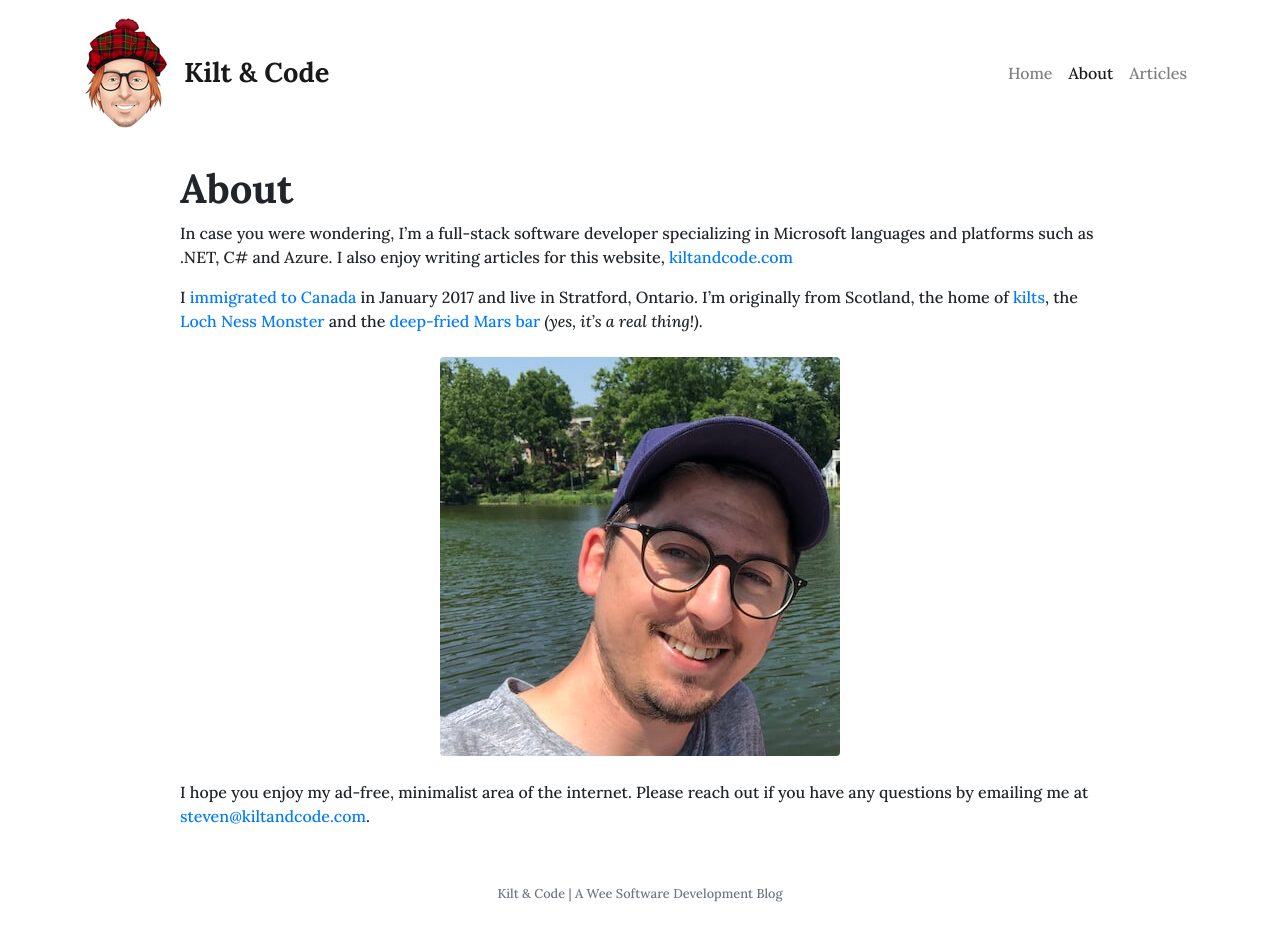
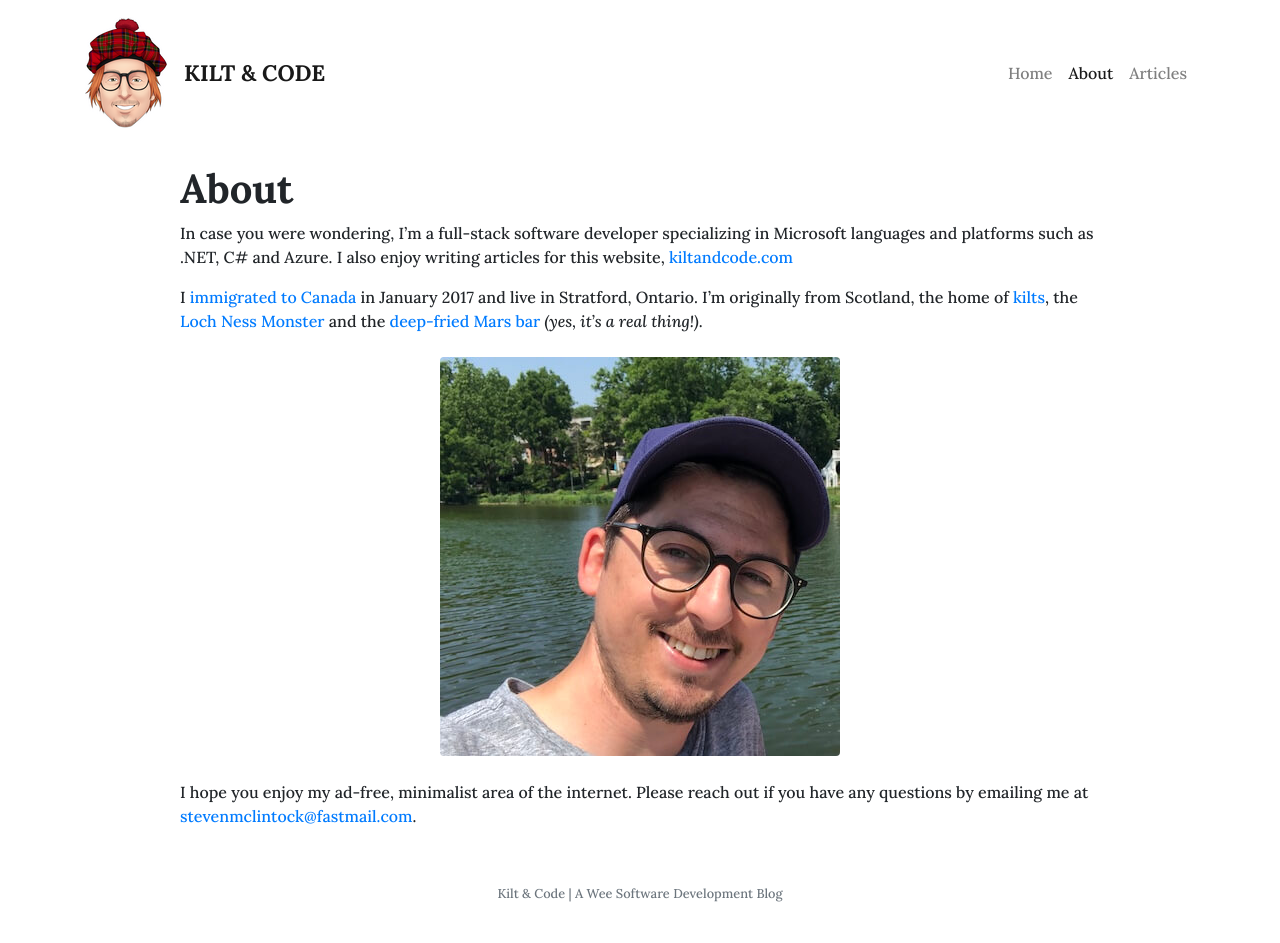
Before and after one commit to kiltandcode/kiltandcode.com, a Jekyll site: the page built from about.md, in a window 1280 px wide. Built offline with Jekyll 4.4.1, drawn with Linux system fonts in a browser that asks for light colours; nearby versions of some CDN libraries.

Commit message:
Update contact details and logo

```diff
--- a/_layouts/default.html
+++ b/_layouts/default.html
@@ -40,7 +40,7 @@
     <div class="container mt-1 mb-3">
       <header class="navbar navbar-expand-lg navbar-light mb-4 pl-0 pr-0">
         <a href="{{ site.baseurl }}/" class="navbar-brand"><img src="{{ site.baseurl }}/assets/img/logo.png" alt="{% include site-title.html %}" width="83" height="111" /></a>
-        <a href="{{ site.baseurl }}/" class="navbar-brand mr-auto"><strong style="font-size: 1.7rem;">{% include site-title.html %}</strong></a>
+        <a href="{{ site.baseurl }}/" class="navbar-brand mr-auto custom-logo">{% include site-title.html %}</a>
         <button class="navbar-toggler" type="button" data-toggle="collapse" data-target="#navbarSupportedContent" aria-controls="navbarSupportedContent" aria-expanded="false" aria-label="Toggle navigation">
           <span class="navbar-toggler-icon"></span>
         </button>
--- a/_layouts/post.html
+++ b/_layouts/post.html
@@ -33,12 +33,12 @@ layout: default
               </small>
             </p>
 
-            <ul class="list-inline text-center social">
+            <ul class="list-inline text-center custom-social">
               <li class="list-inline-item">
-                <a href="mailto:steven@kiltandcode.com" title="Email"><i class="fa fa-envelope" aria-hidden="true"></i></a>
+                <a href="mailto:stevenmclintock@fastmail.com" title="Email"><i class="fa fa-envelope" aria-hidden="true"></i></a>
               </li>
               <li class="list-inline-item">
-                <a href="http://www.linkedin.com/in/kiltandcode/" title="LinkedIn"><i class="fa fa-linkedin" aria-hidden="true"></i></a>
+                <a href="https://www.linkedin.com/in/stevenmclintock/" title="LinkedIn"><i class="fa fa-linkedin" aria-hidden="true"></i></a>
               </li>
               <li class="list-inline-item">
                   <a href="https://www.github.com/kiltandcode" title="GitHub"><i class="fa fa-github" aria-hidden="true"></i></a>
--- a/about.md
+++ b/about.md
@@ -13,4 +13,4 @@ I [immigrated to Canada](https://kiltandcode.com/2019/06/30/coming-to-canada-imm
     alt='Steven McLintock'
 %}
 
-I hope you enjoy my ad-free, minimalist area of the internet. Please reach out if you have any questions by emailing me at [steven@kiltandcode.com](mailto:steven@kiltandcode.com).
+I hope you enjoy my ad-free, minimalist area of the internet. Please reach out if you have any questions by emailing me at [stevenmclintock@fastmail.com](mailto:stevenmclintock@fastmail.com).
--- a/assets/css/custom.css
+++ b/assets/css/custom.css
@@ -26,6 +26,10 @@ h1 a:hover, h2 a:hover, h3 a:hover, h4 a:hover, h5 a:hover, h6 a:hover {
   color: #333 !important;
 }
 
+hr {
+  background-color: #d6d9de;
+}
+
 /* Override the default Rouge theme */
 .highlighter-rouge {
   margin-bottom: 2rem;
@@ -37,15 +41,18 @@ h1 a:hover, h2 a:hover, h3 a:hover, h4 a:hover, h5 a:hover, h6 a:hover {
   padding: 0.5rem;
 }
 
-/* Social icons */
-.social a {
+/* Custom social icons */
+.custom-social a {
   color: rgba(0,0,0,.5);
 }
 
-.social a:hover {
+.custom-social a:hover {
   color: rgba(0,0,0,.7);
 }
 
-hr {
-  background-color: #d6d9de;
+/* Custom logo */
+.custom-logo {
+  font-size: 1.4rem;
+  font-weight: bold;
+  text-transform: uppercase;
 }
```
Also changed, not shown: _posts/2020-04-30-how-to-create-a-blog-using-jekyll-and-github-pages-on-windows.md (+1 -1 lines).
